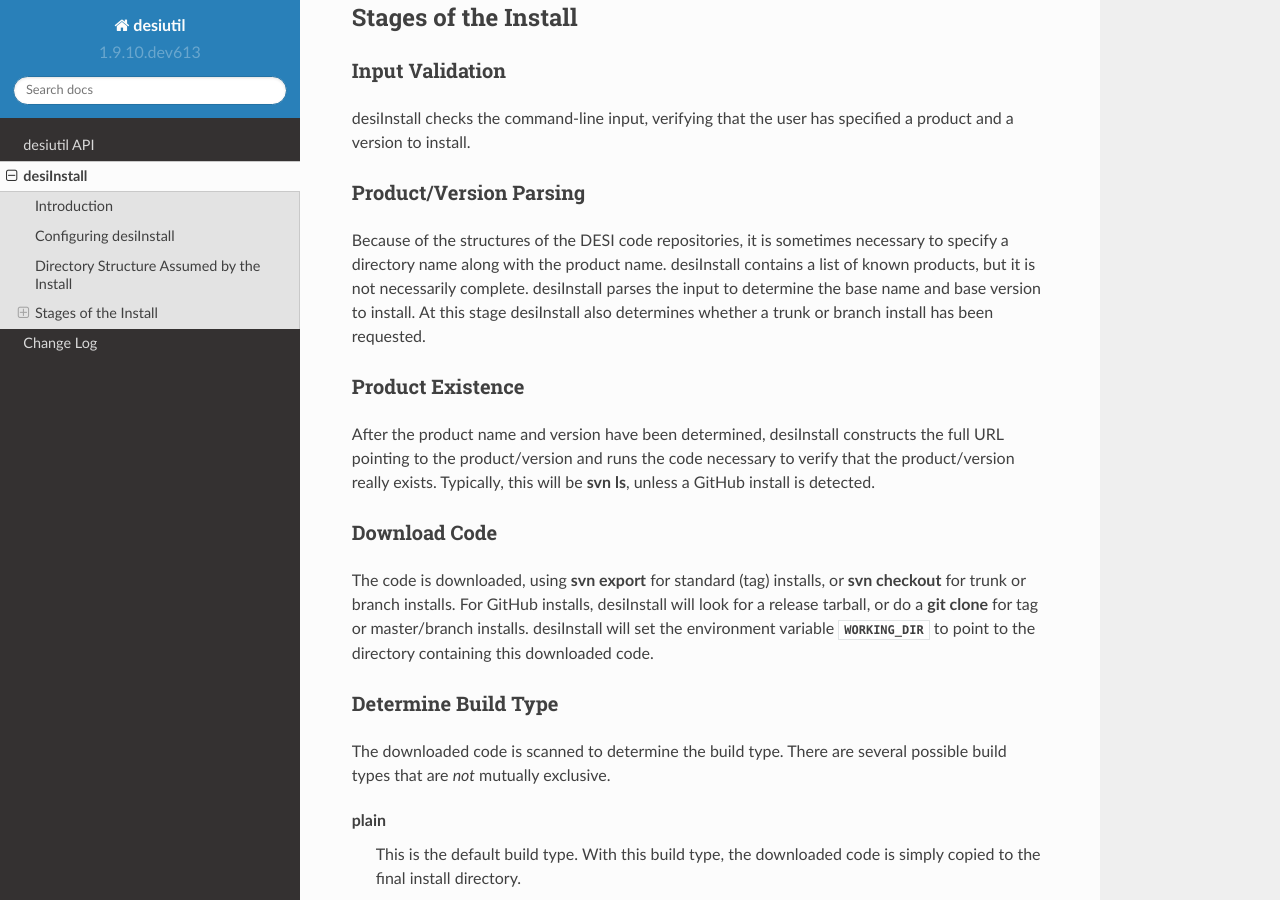
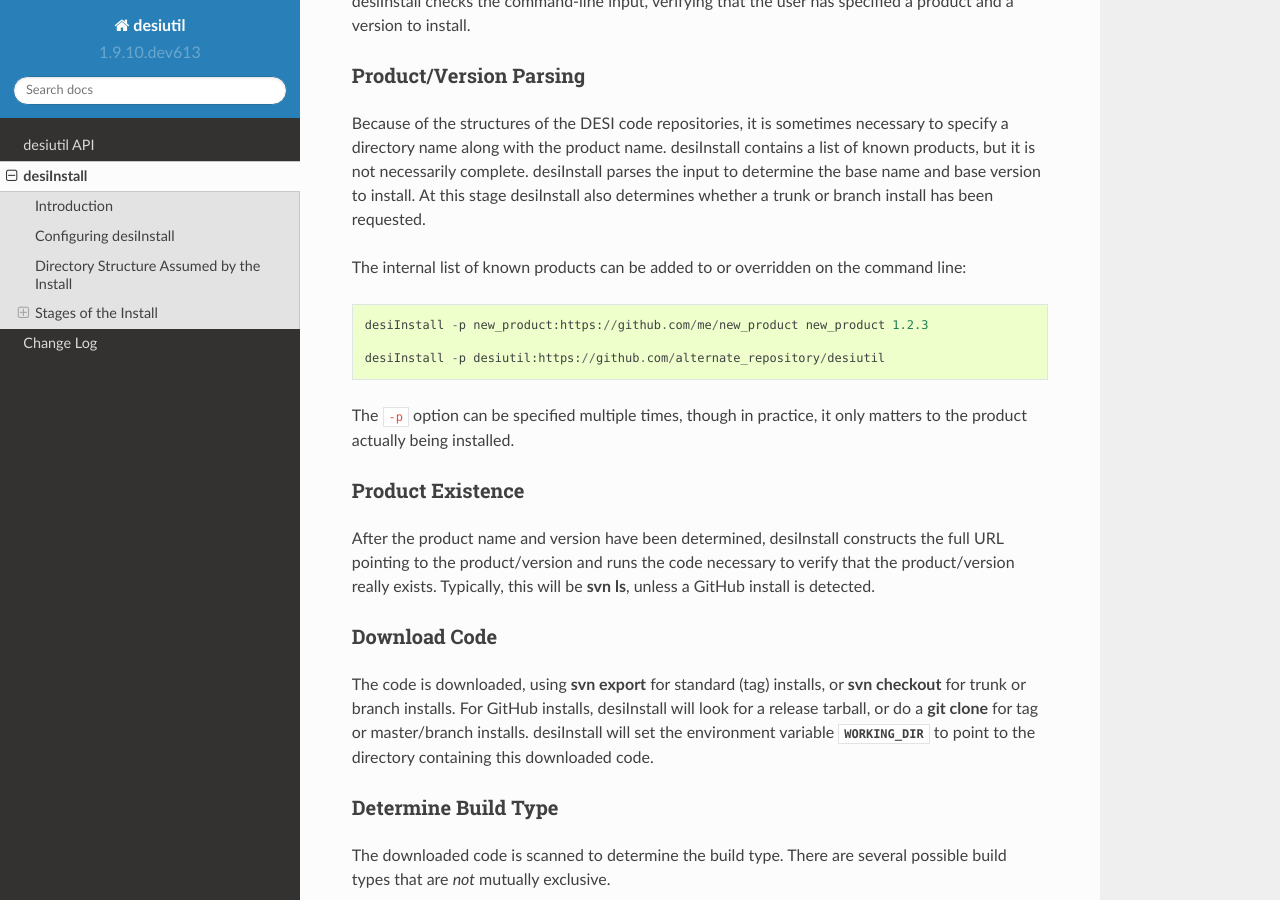
Before and after one commit to desihub/desiutil, a Sphinx documentation site: the page built from doc/desiInstall.rst, in a window 1280 px wide and 900 px high, scrolled down 3608 px. Built offline with Sphinx 7.4.7 and the Read the Docs theme 2.0.0, drawn with Linux system fonts in a browser that asks for light colours; some of the changed text lies outside the part shown.

Commit message:
move known_products override to command line

```diff
--- a/doc/desiInstall.rst
+++ b/doc/desiInstall.rst
@@ -174,6 +167,16 @@ a list of known products, but it is not necessarily complete. desiInstall parses
 the input to determine the base name and base version to install.  At this
 stage desiInstall also determines whether a trunk or branch install has
 been requested.
+
+The internal list of known products can be added to or overridden on the
+command line::
+
+    desiInstall -p new_product:https://github.com/me/new_product new_product 1.2.3
+
+    desiInstall -p desiutil:https://github.com/alternate_repository/desiutil
+
+The ``-p`` option can be specified multiple times, though in practice, it only
+matters to the product actually being installed.
 
 Product Existence
 -----------------
```
Also changed, not shown: other parts of doc/desiInstall.rst (+0 -7 lines), 3 other files.
